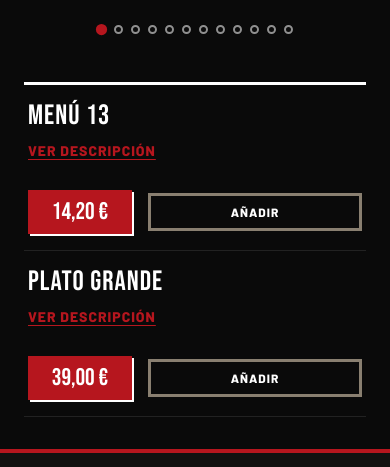
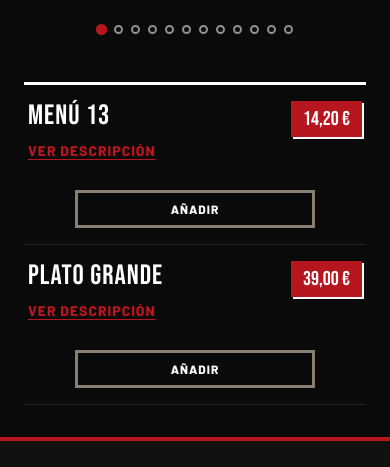
Before and after one commit to Neekogreat/wok-two, a plain HTML site: page carta.html in a window 390 px wide. Shown: the part 1079-1546 px from the top of the page. Drawn offline with Linux system fonts and the light colour scheme; a web font is replaced by a local one.

Commit message:
Móvil: lista de platos sin foto con precio junto al nombre
- El precio va a la derecha del nombre y el botón "Añadir" centrado debajo.

Co-Authored-By: Claude Sonnet 5.5 <noreply@anthropic.com>

```diff
--- a/styles.css
+++ b/styles.css
@@ -551,3 +551,11 @@ body:has(dialog[open]) { overflow: hidden; }
 
 /* Puntos sobre fondo claro (especialidad): borde oscuro para que se vean */
 @media (max-width: 40rem) { .sec--white .dots i { border-color: rgb(0 0 0 / 0.4); } .sec--white .dots i.is-on { border-color: var(--red); } }
+
+/* Móvil, platos sin foto (lista): el precio a la derecha del nombre y el botón "Añadir" centrado debajo */
+@media (max-width: 40rem) {
+  .row { grid-template-columns: minmax(0, 1fr) auto; align-items: start; gap: 12px 16px; }
+  .row__main { grid-column: 1; grid-row: 1; }
+  .row__price { grid-column: 2; grid-row: 1; align-self: start; width: auto; min-width: 0; padding: 4px 12px; font-size: 20px; line-height: 28px; }
+  .row__add { grid-column: 1 / -1; grid-row: 2; justify-self: center; width: min(100%, 240px); }
+}
```
